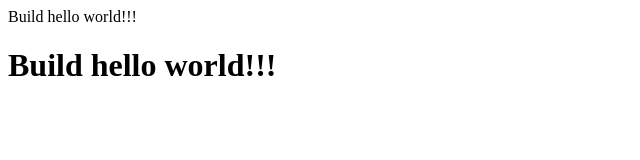
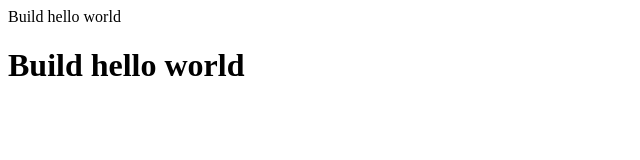
Before and after one commit to losrebellos/losrebellos.github.io, a plain HTML site: page build/index.html in a window 1280 px wide. Shown: the full height of the page, 0-640 px from the left. Drawn offline with Linux system fonts and the light colour scheme.

Commit message:
Test deployment

```diff
--- a/build/index.html
+++ b/build/index.html
@@ -1,7 +1,7 @@
 <!DOCTYPE html>
 <html>
-  <head>Build hello world!!!</head>
+  <head>Build hello world</head>
   <body>
-    <h1>Build hello world!!!</h1>
+    <h1>Build hello world</h1>
   </body>
 </html>
```
